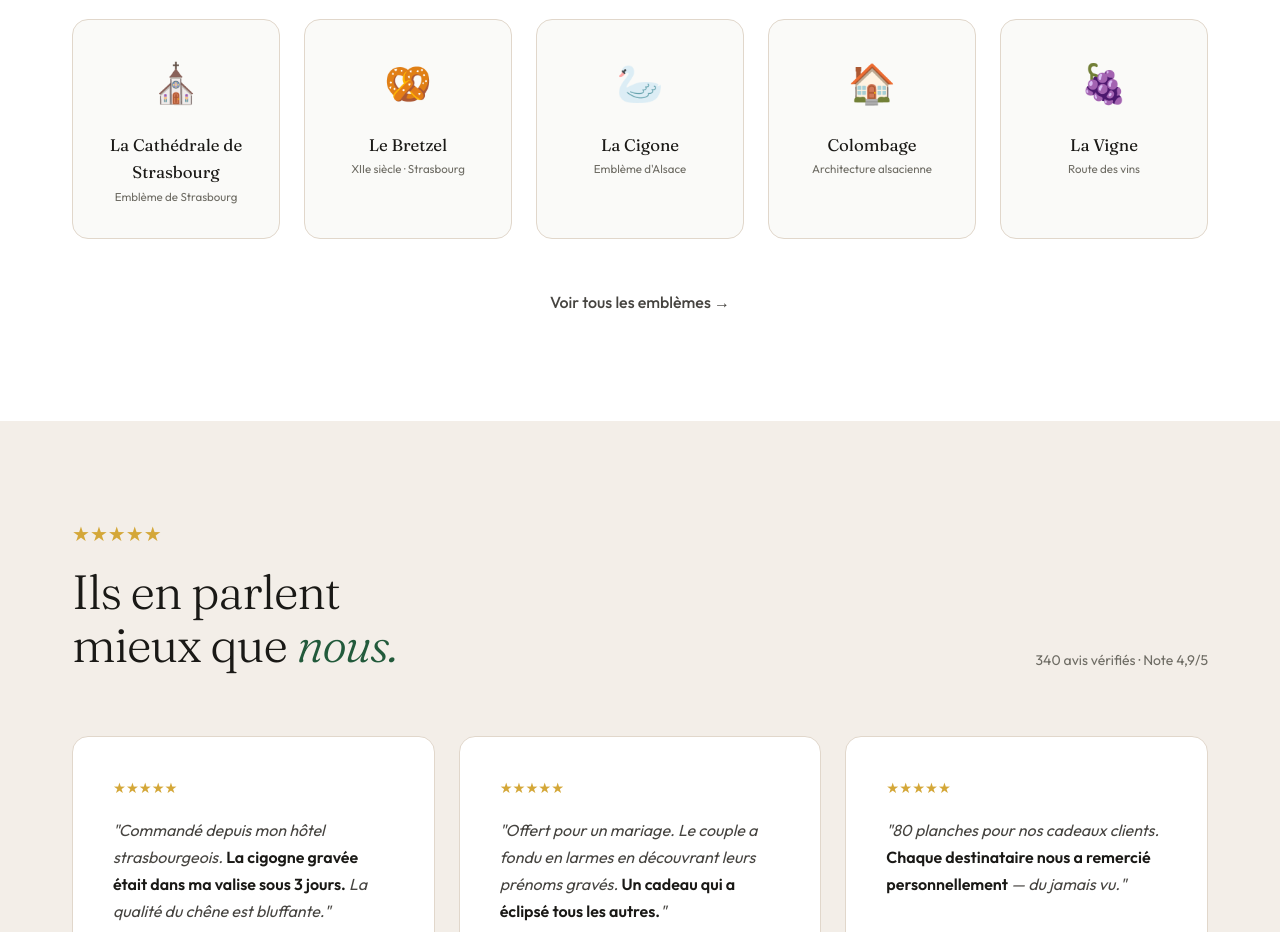
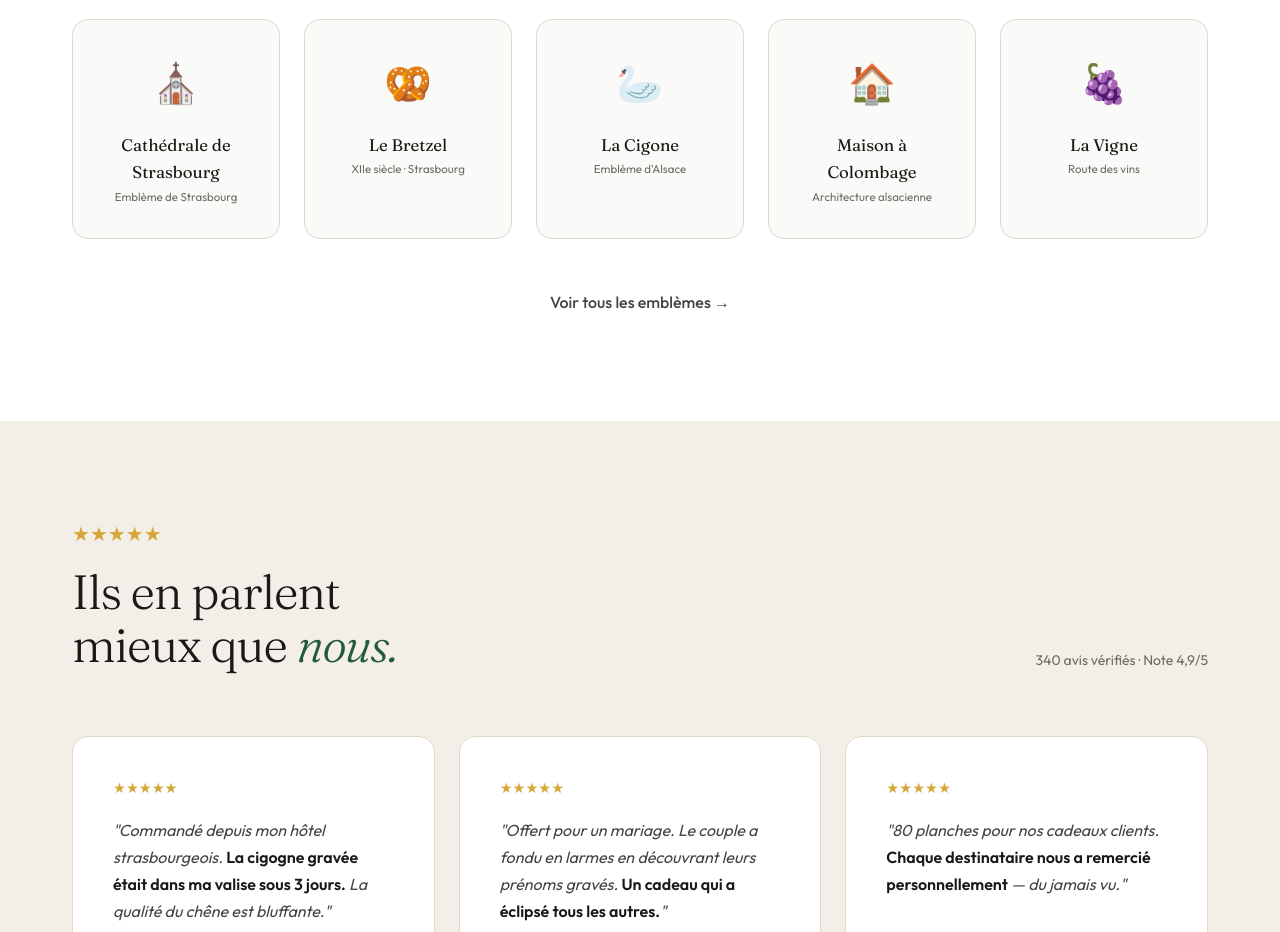
Before and after one commit to Simondbc/boisenserie, a website: page index.html in a window 1280 px wide. Shown: the part 2220-3152 px from the top of the page. Drawn offline with Linux system fonts and the light colour scheme.

Commit message:
Update index.html

```diff
--- a/index.html
+++ b/index.html
@@ -379,7 +379,7 @@
       </div>
       <div class="emblemes-grid">
         <a href="/personnalisation" style="padding:var(--s4);background:var(--gres-50);border-radius:var(--rx);border:.5px solid var(--color-border);text-align:center;display:block;transition:all var(--norm) var(--eo)" onmouseover="this.style.transform='translateY(-4px)';this.style.boxShadow='var(--shw)';this.style.borderColor='var(--sapin-200)'" onmouseout="this.style.transform='';this.style.boxShadow='';this.style.borderColor='var(--color-border)'">
-          <div style="font-size:2.4rem;margin-bottom:var(--s2)">⛪️</div><div style="font-family:var(--fd);font-size:1.05rem">La Cathédrale de Strasbourg</div><div style="font-size:.72rem;color:var(--color-text3)">Emblème de Strasbourg</div>
+          <div style="font-size:2.4rem;margin-bottom:var(--s2)">⛪️</div><div style="font-family:var(--fd);font-size:1.05rem">Cathédrale de Strasbourg</div><div style="font-size:.72rem;color:var(--color-text3)">Emblème de Strasbourg</div>
         </a>
         <a href="/personnalisation" style="padding:var(--s4);background:var(--gres-50);border-radius:var(--rx);border:.5px solid var(--color-border);text-align:center;display:block;transition:all var(--norm) var(--eo)" onmouseover="this.style.transform='translateY(-4px)';this.style.boxShadow='var(--shw)';this.style.borderColor='var(--sapin-200)'" onmouseout="this.style.transform='';this.style.boxShadow='';this.style.borderColor='var(--color-border)'">
           <div style="font-size:2.4rem;margin-bottom:var(--s2)">🥨</div><div style="font-family:var(--fd);font-size:1.05rem">Le Bretzel</div><div style="font-size:.72rem;color:var(--color-text3)">XIIe siècle · Strasbourg</div>
@@ -388,7 +388,7 @@
           <div style="font-size:2.4rem;margin-bottom:var(--s2)">🦢</div><div style="font-family:var(--fd);font-size:1.05rem">La Cigone</div><div style="font-size:.72rem;color:var(--color-text3)">Emblème d'Alsace</div>
         </a>
         <a href="/personnalisation" style="padding:var(--s4);background:var(--gres-50);border-radius:var(--rx);border:.5px solid var(--color-border);text-align:center;display:block;transition:all var(--norm) var(--eo)" onmouseover="this.style.transform='translateY(-4px)';this.style.boxShadow='var(--shw)';this.style.borderColor='var(--sapin-200)'" onmouseout="this.style.transform='';this.style.boxShadow='';this.style.borderColor='var(--color-border)'">
-          <div style="font-size:2.4rem;margin-bottom:var(--s2)">🏠</div><div style="font-family:var(--fd);font-size:1.05rem">Colombage</div><div style="font-size:.72rem;color:var(--color-text3)">Architecture alsacienne</div>
+          <div style="font-size:2.4rem;margin-bottom:var(--s2)">🏠</div><div style="font-family:var(--fd);font-size:1.05rem">Maison à Colombage</div><div style="font-size:.72rem;color:var(--color-text3)">Architecture alsacienne</div>
         </a>
         <a href="/personnalisation" style="padding:var(--s4);background:var(--gres-50);border-radius:var(--rx);border:.5px solid var(--color-border);text-align:center;display:block;transition:all var(--norm) var(--eo)" onmouseover="this.style.transform='translateY(-4px)';this.style.boxShadow='var(--shw)';this.style.borderColor='var(--sapin-200)'" onmouseout="this.style.transform='';this.style.boxShadow='';this.style.borderColor='var(--color-border)'">
           <div style="font-size:2.4rem;margin-bottom:var(--s2)">🍇</div><div style="font-family:var(--fd);font-size:1.05rem">La Vigne</div><div style="font-size:.72rem;color:var(--color-text3)">Route des vins</div>
```
